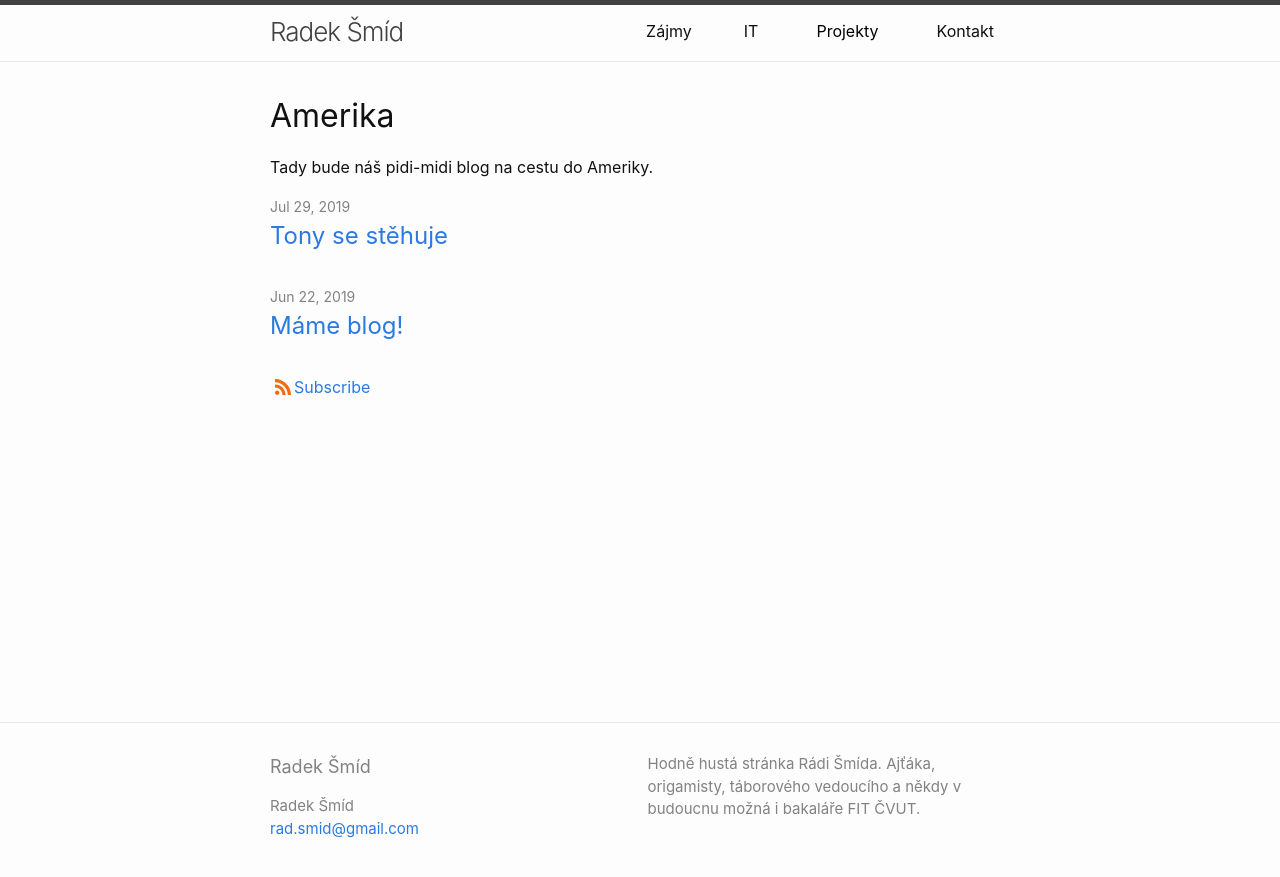
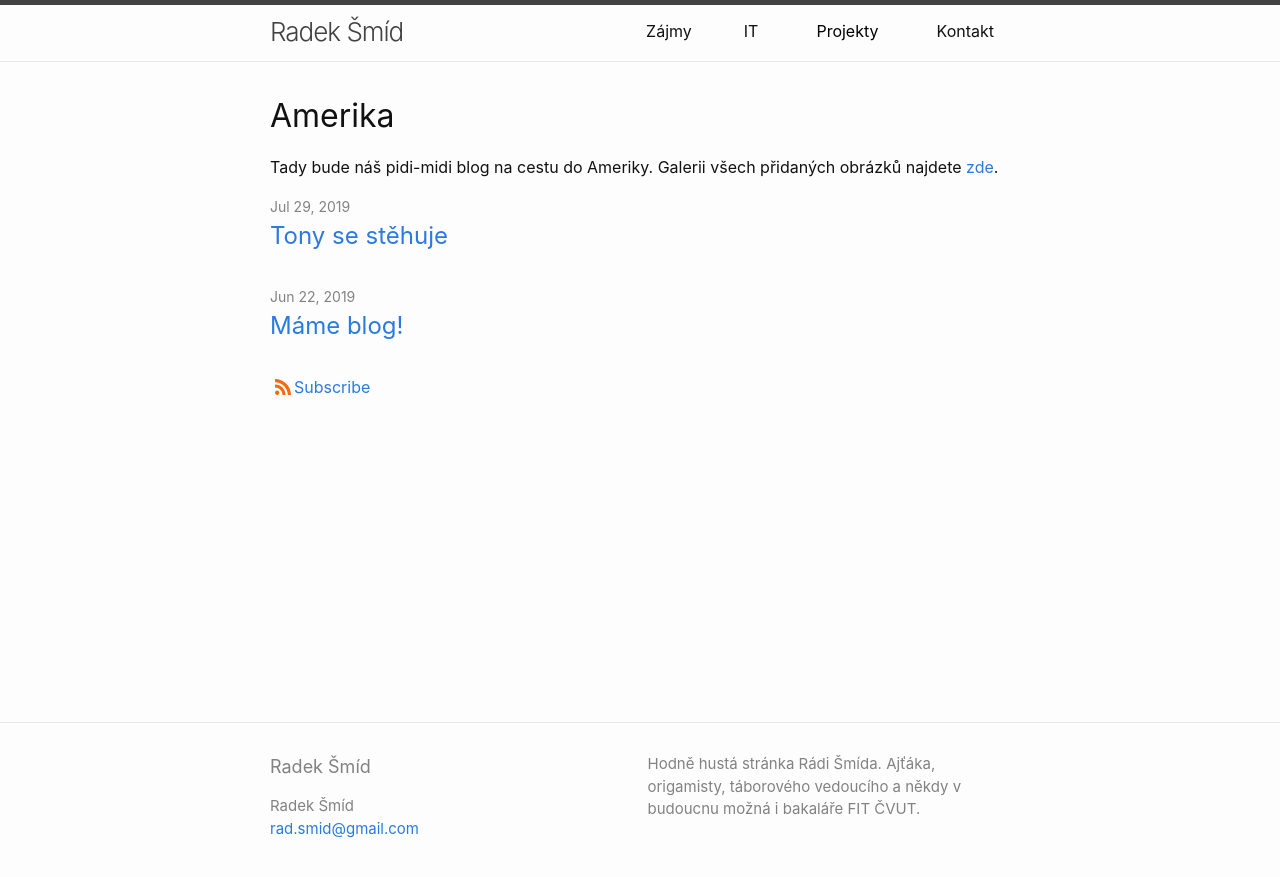
Before and after one commit to Smidra/rada.smid.io-site, a Jekyll site: the page built from amerika.md, in a window 1280 px wide. Shown: the top 877 px of the page. Built offline with Jekyll 4.4.1, drawn with Linux system fonts in a browser that asks for light colours.

Commit message:
Update from Forestry.io Radek Šmíd updated amerika.md

```diff
--- a/amerika.md
+++ b/amerika.md
@@ -1,10 +1,7 @@
 ---
-# Feel free to add content and custom Front Matter to this file.
-# To modify the layout, see https://jekyllrb.com/docs/themes/#overriding-theme-defaults
-
 layout: amerika
 title: Amerika
-permalink: /amerika/
+permalink: "/amerika/"
+
 ---
-
-Tady bude náš pidi-midi blog na cestu do Ameriky.
+Tady bude náš pidi-midi blog na cestu do Ameriky. Galerii všech přidaných obrázků najdete [zde](/galerie-amerika "galerie do ameriky").
```
